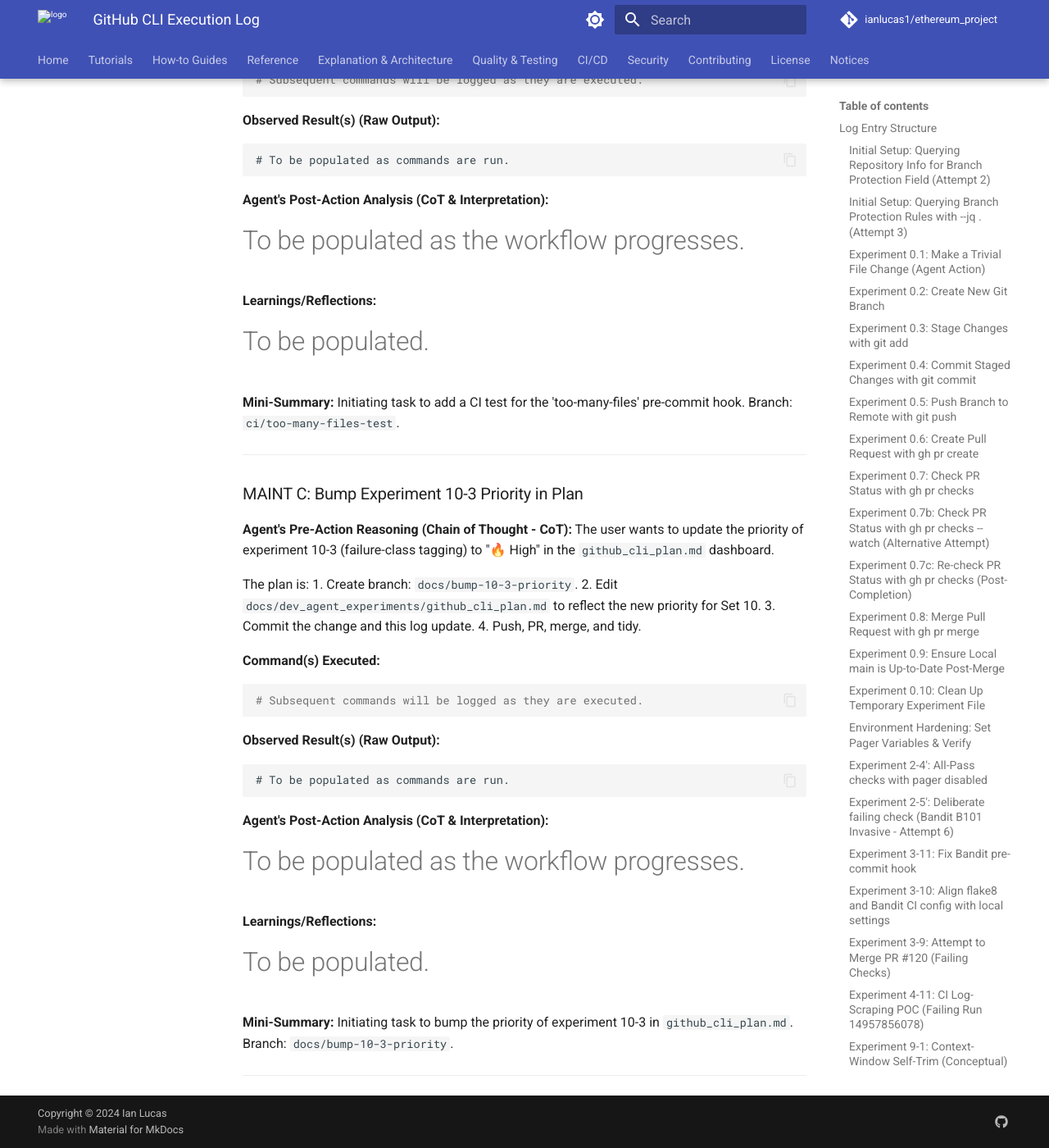
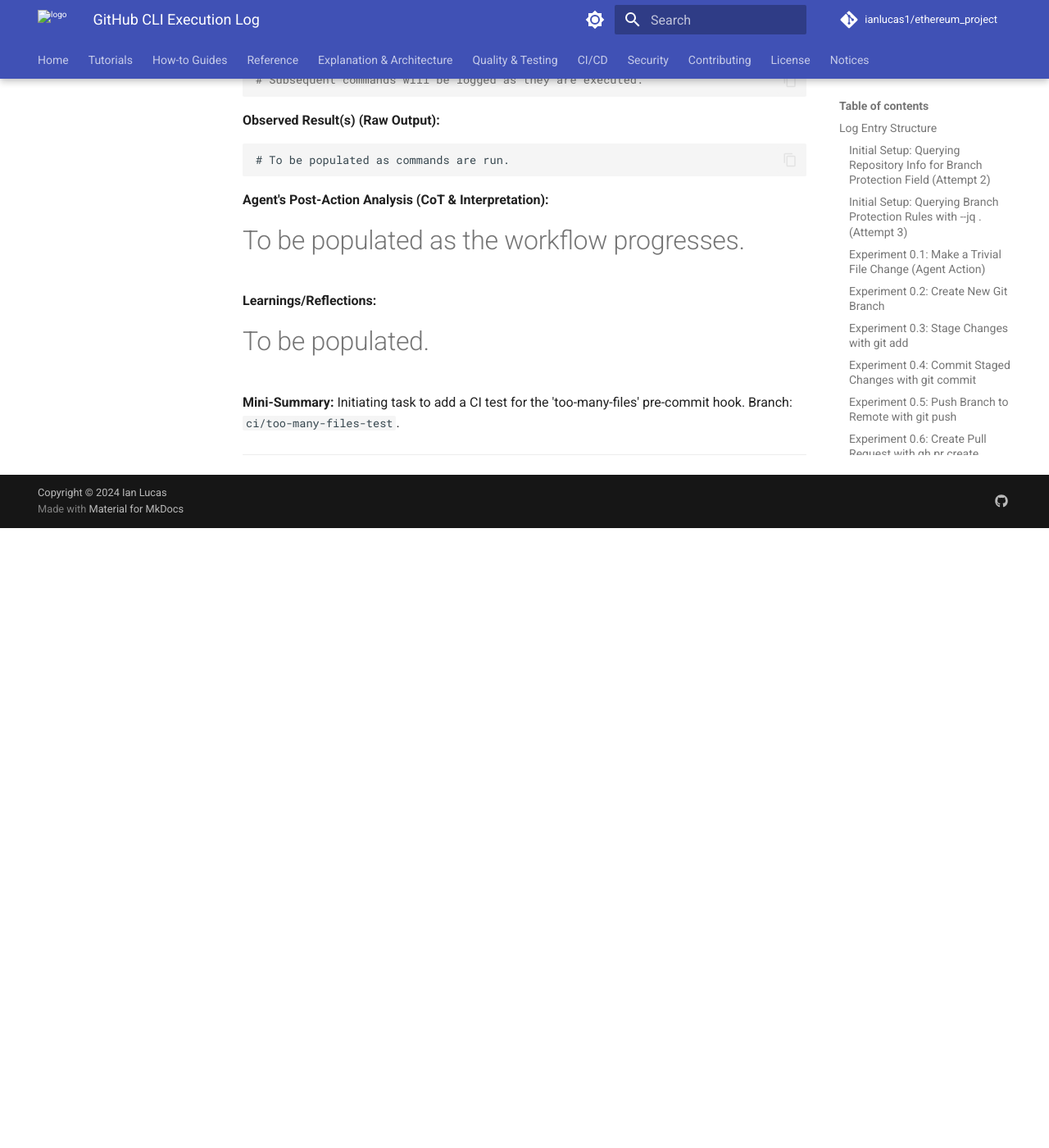
Before and after one commit to ianlucas1/ethereum_project, an MkDocs documentation site: the page built from docs/dev_agent_experiments/github_cli_execution_log.md, in a window 1280 px wide and 1400 px high, scrolled down 33789 px. Shown: the whole window at 82% size. Built offline with MkDocs 1.6.1 and Material for MkDocs 9.7.7, drawn with Linux system fonts in a browser that asks for light colours; comment, search, counter and statistics services are not loaded; after the commit the page ends 34433 px from its top, so only the background shows below that.

Commit message:
Revert "Docs: Log attempt to update 10-3 priority (already high) (#132)"
This reverts commit 725b3b6a16adde428acda84c0d35aea934bc2090.

````diff
--- a/docs/dev_agent_experiments/github_cli_execution_log.md
+++ b/docs/dev_agent_experiments/github_cli_execution_log.md
@@ -1391,35 +1391,3 @@
 Initiating task to add a CI test for the 'too-many-files' pre-commit hook. Branch: `ci/too-many-files-test`.
 
 ---
-
-### MAINT C: Bump Experiment 10-3 Priority in Plan
-
-**Agent's Pre-Action Reasoning (Chain of Thought - CoT):**
-The user wants to update the priority of experiment 10-3 (failure-class tagging) to "🔥 High" in the `github_cli_plan.md` dashboard.
-
-The plan is:
-1. Create branch: `docs/bump-10-3-priority`.
-2. Edit `docs/dev_agent_experiments/github_cli_plan.md` to reflect the new priority for Set 10.
-3. Commit the change and this log update.
-4. Push, PR, merge, and tidy.
-
-**Command(s) Executed:**
-```sh
-# Subsequent commands will be logged as they are executed.
-```
-
-**Observed Result(s) (Raw Output):**
-```
-# To be populated as commands are run.
-```
-
-**Agent's Post-Action Analysis (CoT & Interpretation):**
-# To be populated as the workflow progresses.
-
-**Learnings/Reflections:**
-# To be populated.
-
-**Mini-Summary:**
-Initiating task to bump the priority of experiment 10-3 in `github_cli_plan.md`. Branch: `docs/bump-10-3-priority`.
-
----
````
